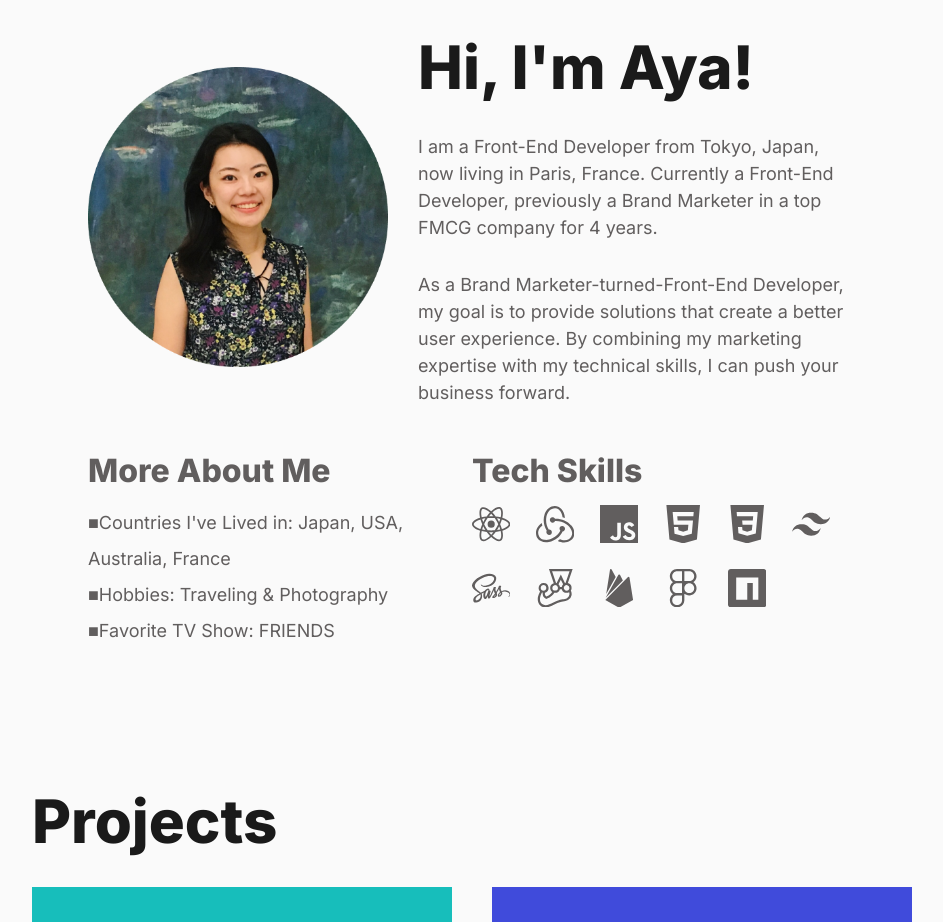
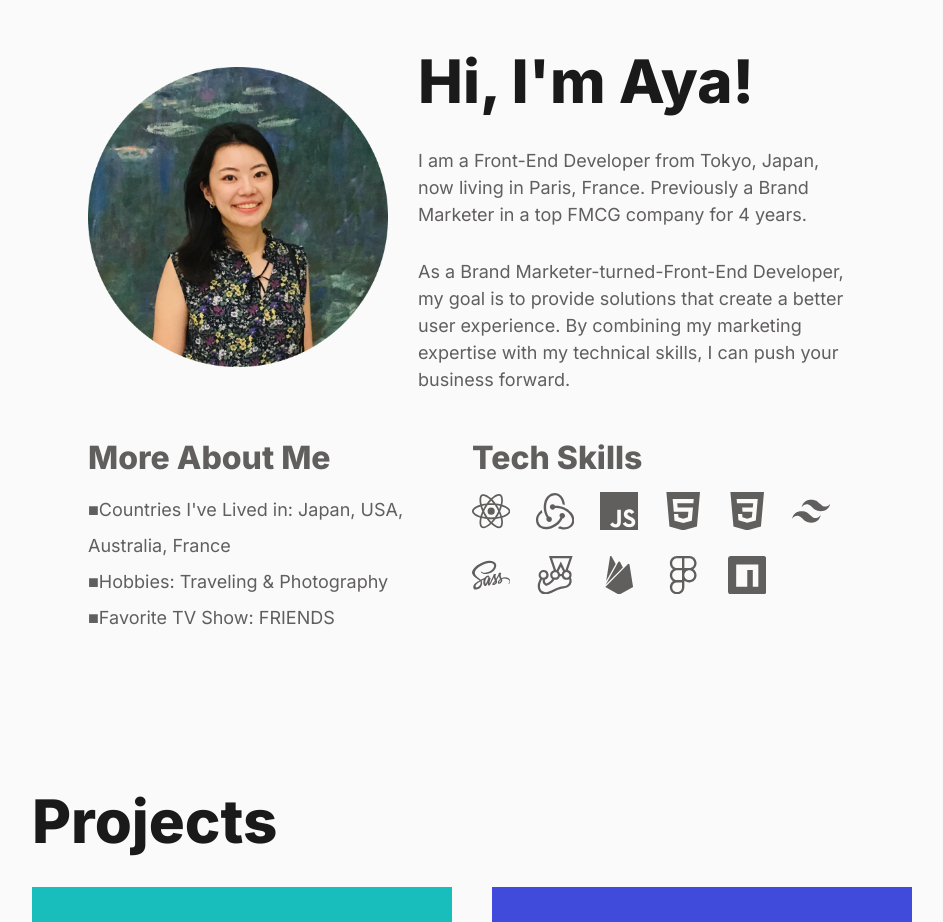
Before and after one commit to ayarmkt/portfolio, a React (Create React App) app: page / in a window 1280 px wide. Shown: the part 860-1782 px from the top of the page, without its empty margins (168-1111 px from the left). Built offline with nearby package versions, Linux system fonts and the light colour scheme.

Commit message:
updated text

```diff
--- a/src/components/AboutMe.js
+++ b/src/components/AboutMe.js
@@ -133,8 +133,8 @@ const AboutMe = () => {
             <SectionTitle className='aboutme-title'>Hi, I'm Aya!</SectionTitle>
             <p>
               I am a Front-End Developer from Tokyo, Japan, now living in Paris,
-              France. Currently a Front-End Developer, previously a Brand
-              Marketer in a top FMCG company for 4 years.
+              France. Previously a Brand Marketer in a top FMCG company for 4
+              years.
             </p>
             <p>
               As a Brand Marketer-turned-Front-End Developer, my goal is to
```
